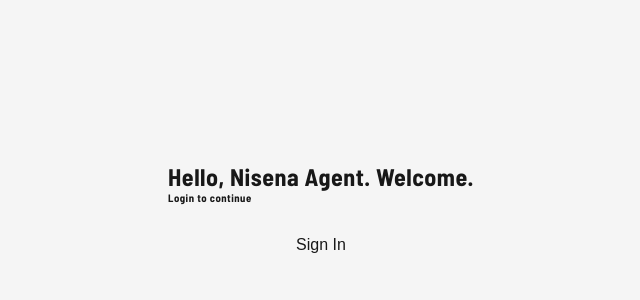
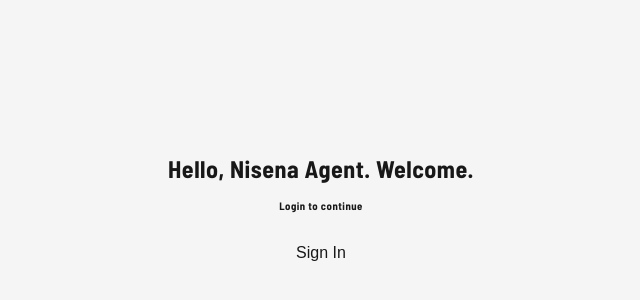
Before and after one commit to chengivan2/tripmate, a Next.js app: page / in a window 1280 px wide. Shown: the part 192-492 px from the top of the page, without its empty margins (319-959 px from the left). Built offline with nearby package versions, Linux system fonts and the light colour scheme; a web font is replaced by a local one.

Commit message:
Added styles to home-title-container

```diff
--- a/src/app/main.css
+++ b/src/app/main.css
@@ -9,5 +9,14 @@
   padding: 2rem;
 }
 
+.home-title-container {
+  display: flex;
+  flex-direction: column;
+  justify-content: center;
+  align-items: center;
+  gap: 1rem;
+  text-align: center;
+}
+
 @media (max-width: 600px) {
 }
```
